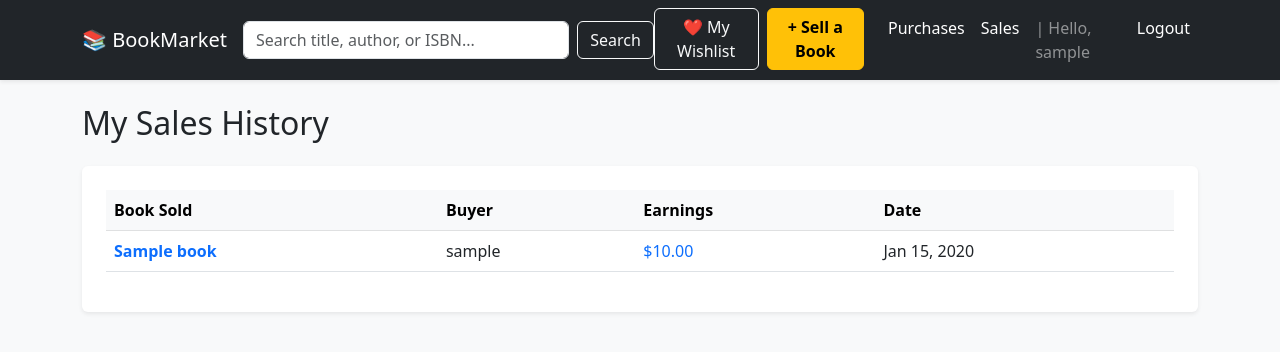
After one commit to samir-27/book_market_django, a Django app: page /sales/ in a window 1280 px wide. The commit adds this page. Shown: the top 352 px of the page. Run offline with Django 5.2, Linux system fonts and the light colour scheme; a user stored in the database is signed in; tables that the repository leaves empty hold one stand-in row (values such as "Sample post").

Commit message:
Step 12: Implemented purchasing logic and added order/sales history dashboards

```diff
--- a/marketplace/urls.py
+++ b/marketplace/urls.py
@@ -15,4 +15,10 @@ urlpatterns = [
     path('register/', views.register_view, name='register'),
     path('login/', views.login_view, name='login'),
     path('logout/', views.logout_view, name='logout'),
+
+
+    # Transactions and History
+    path('book/<int:book_id>/buy/', views.buy_book, name='buy_book'),
+    path('orders/', views.order_history, name='order_history'),
+    path('sales/', views.sales_history, name='sales_history'),
 ]
--- a/marketplace/views.py
+++ b/marketplace/views.py
@@ -3,7 +3,7 @@ from django.contrib.auth import login, logout
 from django.contrib.auth.forms import UserCreationForm, AuthenticationForm
 from django.contrib.auth.decorators import login_required
 from django.db.models import Q
-from .models import Book, Wishlist
+from .models import Book, Wishlist, Order
 from .forms import BookForm
 
 def book_list(request):
@@ -106,3 +106,43 @@ def my_wishlist(request):
     # select_related('book') makes the database query much faster by grabbing book data at the same time
     wishlist_items = Wishlist.objects.filter(user=request.user).select_related('book').order_by('-added_at')
     return render(request, 'marketplace/wishlist.html', {'wishlist_items': wishlist_items})
+
+
+
+@login_required
+def buy_book(request, book_id):
+    # Only allow POST requests for purchasing
+    if request.method == 'POST':
+        book = get_object_or_404(Book, id=book_id)
+
+        # Security checks: prevent buying sold books or buying your own book
+        if book.is_sold or book.seller == request.user:
+            return redirect('book_detail', book_id=book.id)
+
+        # 1. Create the Order record
+        Order.objects.create(
+            book=book,
+            buyer=request.user,
+            seller=book.seller,
+            purchase_price=book.price
+        )
+
+        # 2. Update the Book status
+        book.is_sold = True
+        book.save()
+
+        return redirect('order_history')
+
+    return redirect('book_list')
+
+@login_required
+def order_history(request):
+    # Fetch orders where the current user is the buyer
+    orders = Order.objects.filter(buyer=request.user).select_related('book', 'seller').order_by('-purchase_date')
+    return render(request, 'marketplace/order_history.html', {'orders': orders})
+
+@login_required
+def sales_history(request):
+    # Fetch orders where the current user is the seller
+    sales = Order.objects.filter(seller=request.user).select_related('book', 'buyer').order_by('-purchase_date')
+    return render(request, 'marketplace/sales_history.html', {'sales': sales})
--- a/templates/base.html
+++ b/templates/base.html
@@ -31,9 +31,16 @@
                         <li class="nav-item me-3">
                             <a class="btn btn-warning fw-bold" href="{{ url('sell_book') }}">+ Sell a Book</a>
                         </li>
-
+    <!-- Add History Links -->
                         <li class="nav-item">
-                            <span class="nav-link text-white">Hello, {{ request.user.username }}</span>
+                            <a class="nav-link text-white" href="{{ url('order_history') }}">Purchases</a>
+                        </li>
+                        <li class="nav-item">
+                            <a class="nav-link text-white" href="{{ url('sales_history') }}">Sales</a>
+                        </li>
+                        <!-- Keep existing items -->
+                        <li class="nav-item">
+                            <span class="nav-link text-white-50">| Hello, {{ request.user.username }}</span>
                         </li>
                         <li class="nav-item">
                             <form action="{{ url('logout') }}" method="POST" class="d-inline">
--- /dev/null
+++ b/templates/marketplace/sales_history.html
@@ -0,0 +1,35 @@
+<!-- templates/marketplace/sales_history.html -->
+{% extends "base.html" %}
+
+{% block content %}
+<h2 class="mb-4">My Sales History</h2>
+
+<div class="bg-white p-4 shadow-sm rounded">
+    {% if sales %}
+        <div class="table-responsive">
+            <table class="table table-hover align-middle">
+                <thead class="table-light">
+                    <tr>
+                        <th>Book Sold</th>
+                        <th>Buyer</th>
+                        <th>Earnings</th>
+                        <th>Date</th>
+                    </tr>
+                </thead>
+                <tbody>
+                    {% for sale in sales %}
+                    <tr>
+                        <td><a href="{{ url('book_detail', args=[sale.book.id]) }}" class="text-decoration-none fw-bold">{{ sale.book.title }}</a></td>
+                        <td>{{ sale.buyer.username }}</td>
+                        <td class="text-primary">${{ sale.purchase_price }}</td>
+                        <td>{{ sale.purchase_date.strftime('%b %d, %Y') }}</td>
+                    </tr>
+                    {% endfor %}
+                </tbody>
+            </table>
+        </div>
+    {% else %}
+        <div class="alert alert-info mb-0">You haven't sold any books yet!</div>
+    {% endif %}
+</div>
+{% endblock %}
```
Also changed, not shown: templates/marketplace/book_detail.html (+18 -5 lines), templates/marketplace/order_history.html (added, +34 -0 lines).
